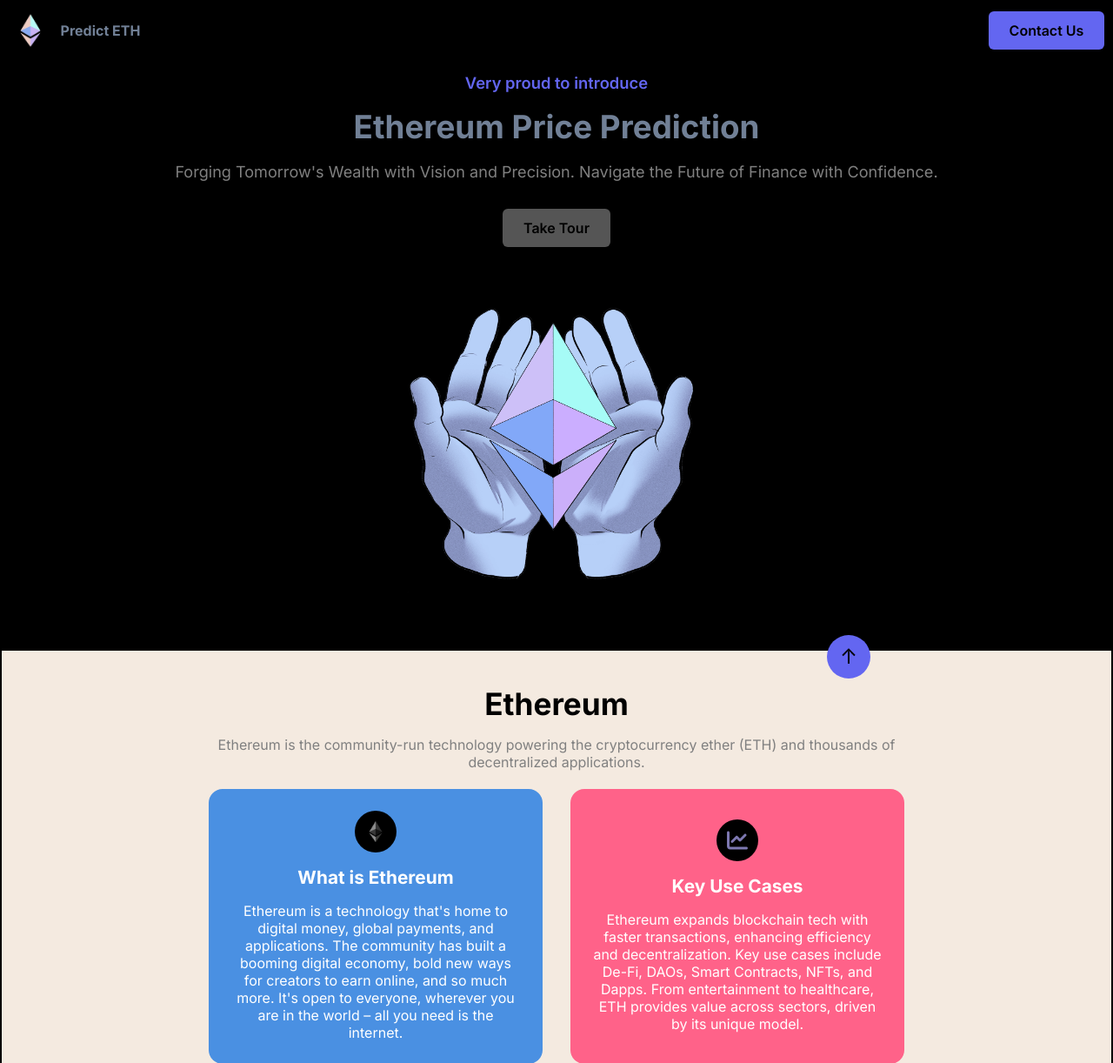
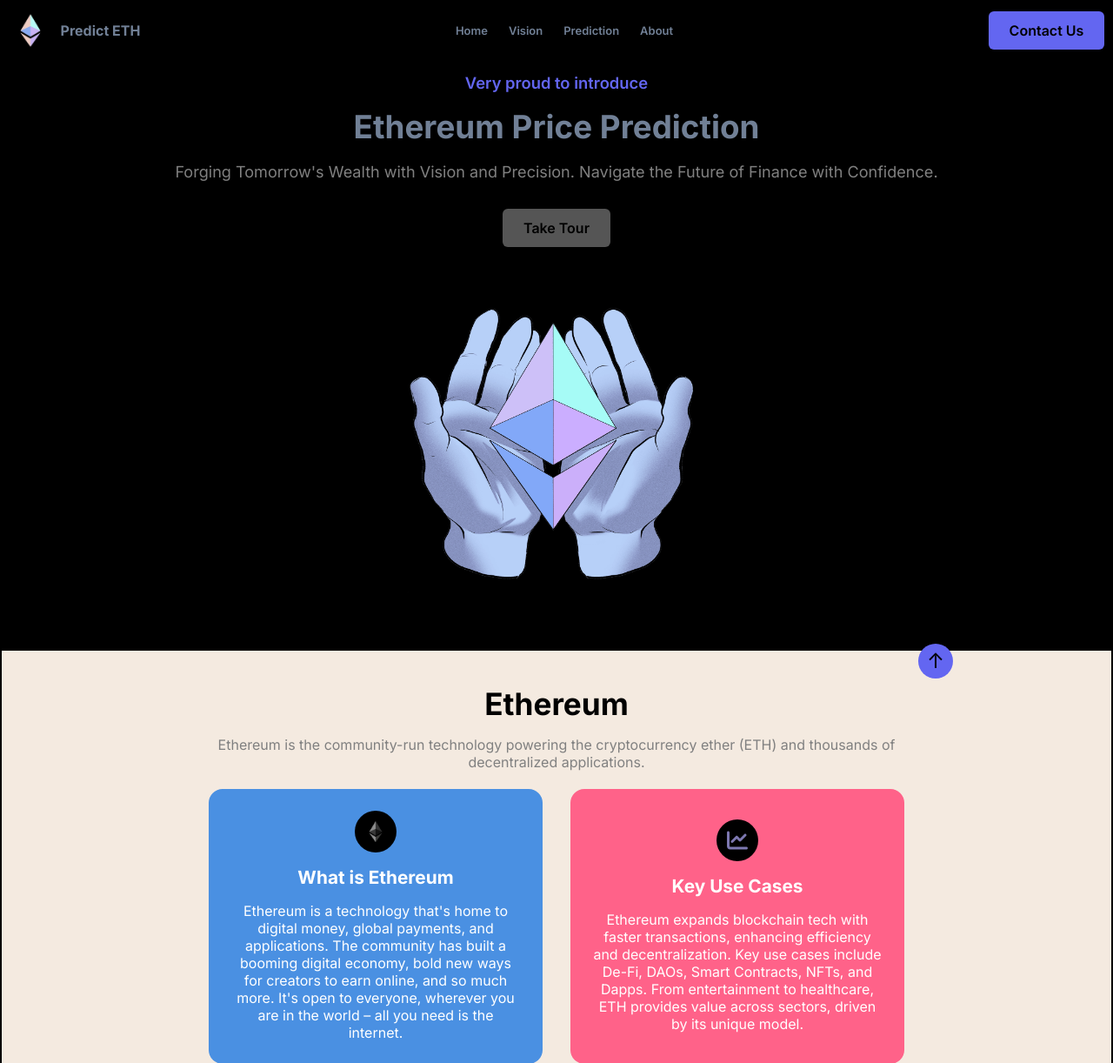
Before and after one commit to AbhishekKusabi/Predict-ETH, a Django app: page / in a window 1280 px wide. Shown: the top 1222 px of the page at 87% size. Run offline with Django 5.2, Linux system fonts and the light colour scheme.

Commit message:
styling_changed

```diff
--- a/mainapp/static/css/style.css
+++ b/mainapp/static/css/style.css
@@ -65,7 +65,7 @@
 
 }
 
-@media screen and (max-width:976px) {
+@media screen and (min-width:786px) {
     .nav{
         display: flex;
     }
@@ -114,11 +114,11 @@
   font-weight: 600;
 }
 
-@media screen and (max-width:768px) {
+/* @media screen and (min-width:768px) {
     .menu-button{
         display: block;
       }
-}
+} */
 
 .menu-icon{
     height: 1.5rem;
@@ -139,6 +139,7 @@
     text-align: center;
     animation: slideFromLeft 1s ease forwards;
     opacity: 0;
+    align-items: flex-start;
 }
 
 @keyframes slideFromLeft {
@@ -210,7 +211,7 @@
 .content-right{
     display: flex;
     align-items: center;
-    justify-content: center;
+    justify-content: right;
 }
 
 
@@ -777,8 +778,8 @@
     position: sticky;
     bottom: 20px;
     right: 20px;
-    width: 50px;
-    height: 50px;
+    width: 40px;
+    height: 40px;
     border-radius: 50%;
     background-color: var(--primary-color);
     color: var(--background-color);
@@ -787,7 +788,7 @@
     outline: none;
     cursor: pointer;
     z-index: 999;
-    margin-left: 42rem;
+    margin-left: 872px;
 }
 
 .scroll-to-top:hover {
--- a/mainapp/static/script.js
+++ b/mainapp/static/script.js
@@ -59,46 +59,6 @@
     });
 }
 
-// Function to GET csrftoken from Cookie
-function getCookie(name) {
-    var cookieValue = null;
-    if (document.cookie && document.cookie !== '') {
-        var cookies = document.cookie.split(';');
-        for (var i = 0; i < cookies.length; i++) {
-            var cookie = jQuery.trim(cookies[i]);
-            // Does this cookie string begin with the name we want?
-            if (cookie.substring(0, name.length + 1) === (name + '=')) {
-                cookieValue = decodeURIComponent(cookie.substring(name.length + 1));
-                break;
-            }
-        }
-    }
-    return cookieValue;
-}
-
-var csrftoken = getCookie('csrftoken');
-
-
-
-
-function csrfSafeMethod(method) {
-    // these HTTP methods do not require CSRF protection
-    return (/^(GET|HEAD|OPTIONS|TRACE)$/.test(method));
-}
-
-// Function to set Request Header with `CSRFTOKEN`
-function setRequestHeader(){
-    $.ajaxSetup({
-        beforeSend: function(xhr, settings) {
-            if (!csrfSafeMethod(settings.type) && !this.crossDomain) {
-                xhr.setRequestHeader("X-CSRFToken", csrftoken);
-            }
-        }
-    });
-}
-
-'use strict';
-
   // Function to scroll to a specific section when a navbar link is clicked
   function scrollToSection(sectionId) {
     document.getElementById(sectionId).scrollIntoView({
--- a/mainapp/templates/home.html
+++ b/mainapp/templates/home.html
@@ -17,8 +17,8 @@
     <script src="{% static 'jquery-3.7.1.min.js' %}"></script>
     <script
         type="text/javascript"
-        src="https://cdn.jsdelivr.net/npm/@emailjs/browser@3/dist/email.min.js"
-    ></script>
+        src="https://cdn.jsdelivr.net/npm/@emailjs/browser@3/dist/email.min.js">
+</script>
     <script type="text/javascript">
         (function () {
             emailjs.init('09mHaaOJ6Ldx-yURv');
```
